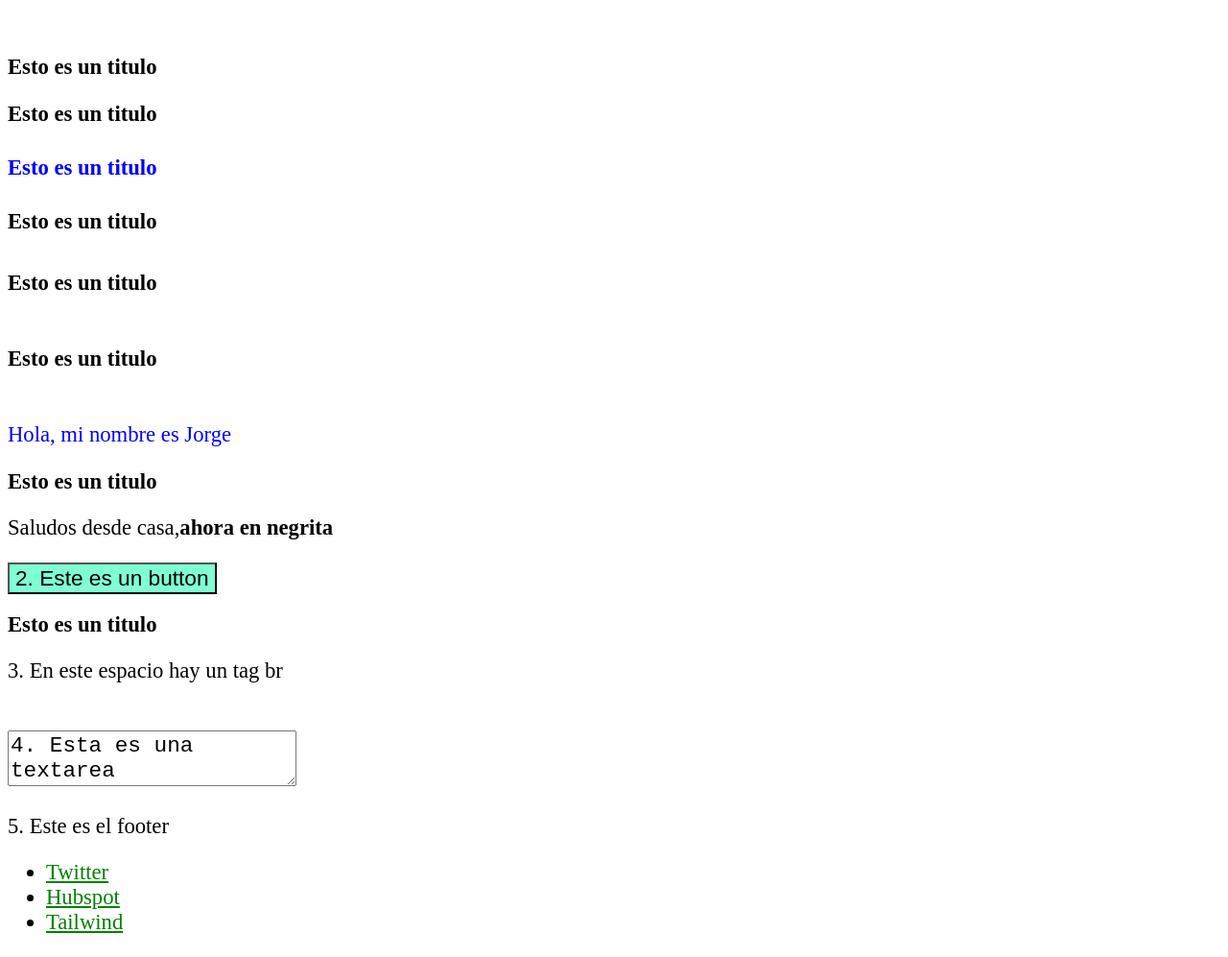
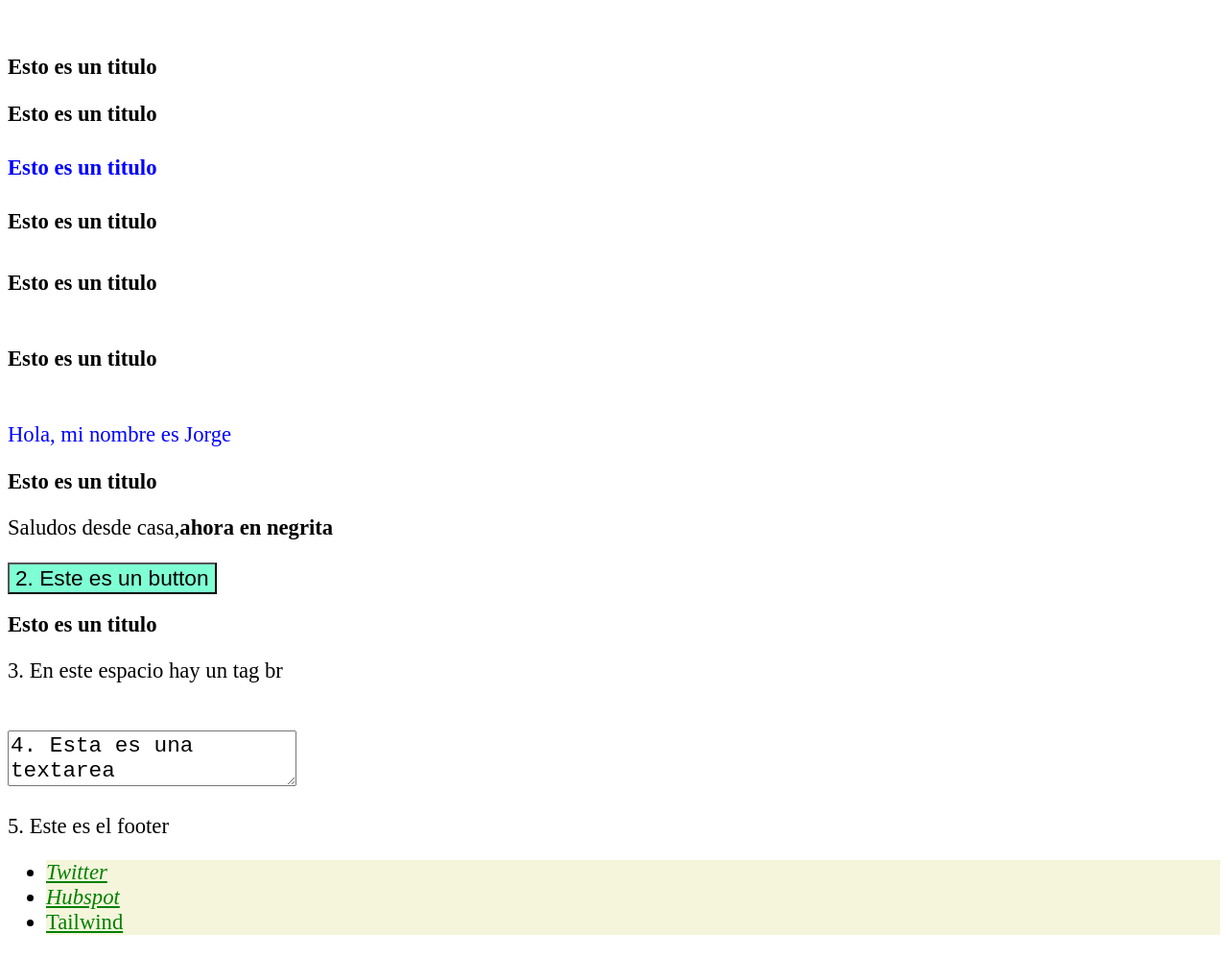
Before and after one commit to JorgeUrgiles/localRepo, a plain HTML site: page my-site/index.html in a window 1280 px wide. Shown: the part 100-1097 px from the top of the page at 96% size. Drawn offline with Linux system fonts and the light colour scheme; a script that the page names is missing.

Commit message:
actualizacion css

```diff
--- a/my-site/style.css
+++ b/my-site/style.css
@@ -14,7 +14,17 @@ h1{
 #botonUno{
     background-color: aquamarine;
 }
-/*Selectores de pseudo clase*/
+/*Selector de atributos*/
+a[href*="hubspot"]{
+    font-style:italic;
+}
+
+[href*="twitter"]{
+    font-style:italic;
+
+ }
+
+/*Selector de pseudo clase*/
 li a:link{
     color: green;
 }
@@ -22,3 +32,8 @@ li a:visited{
     color: orange;
 
 }
+/*Selector por parentesco*/
+ul>li{
+    background-color: beige;
+
+}
```
